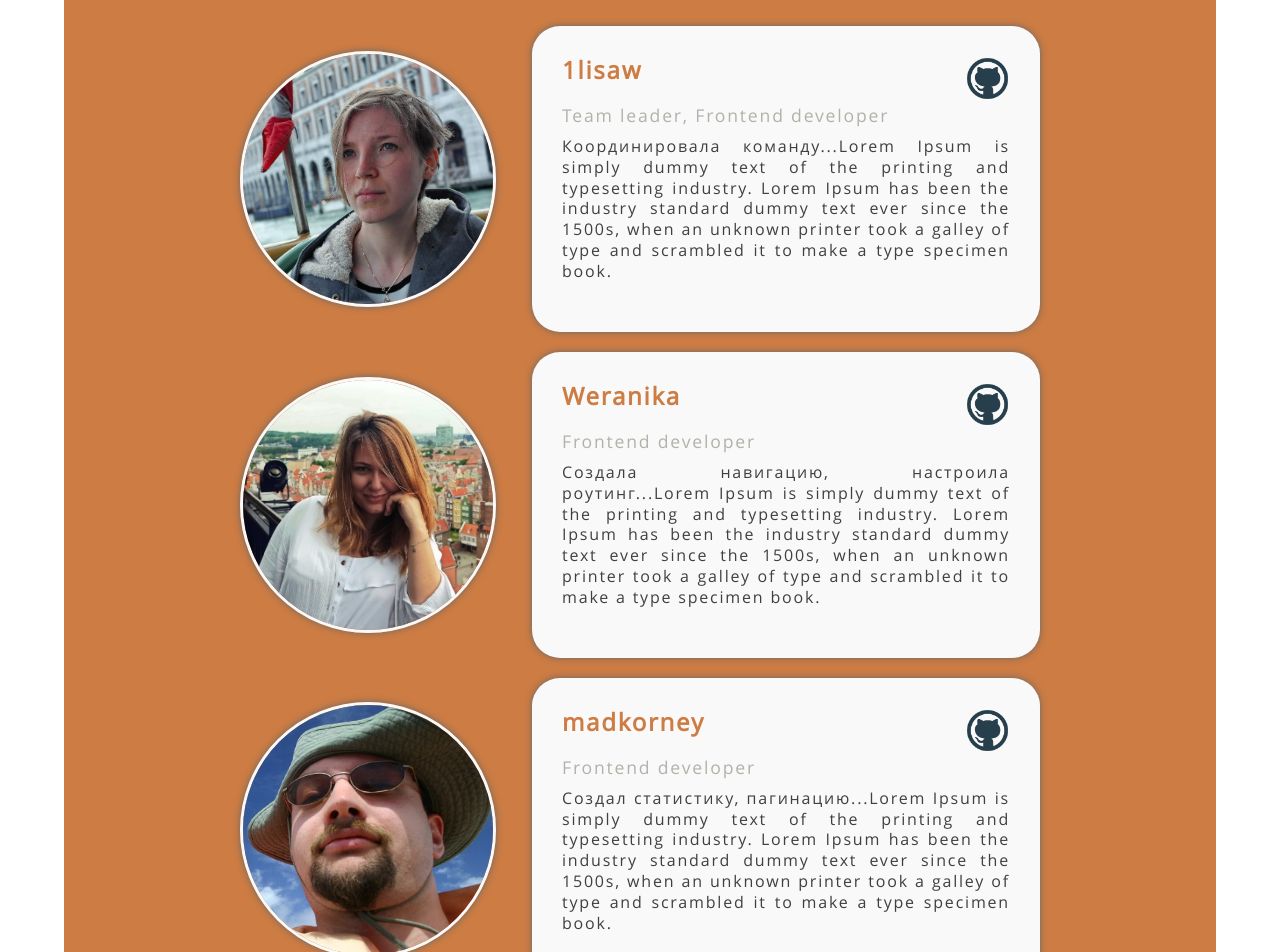
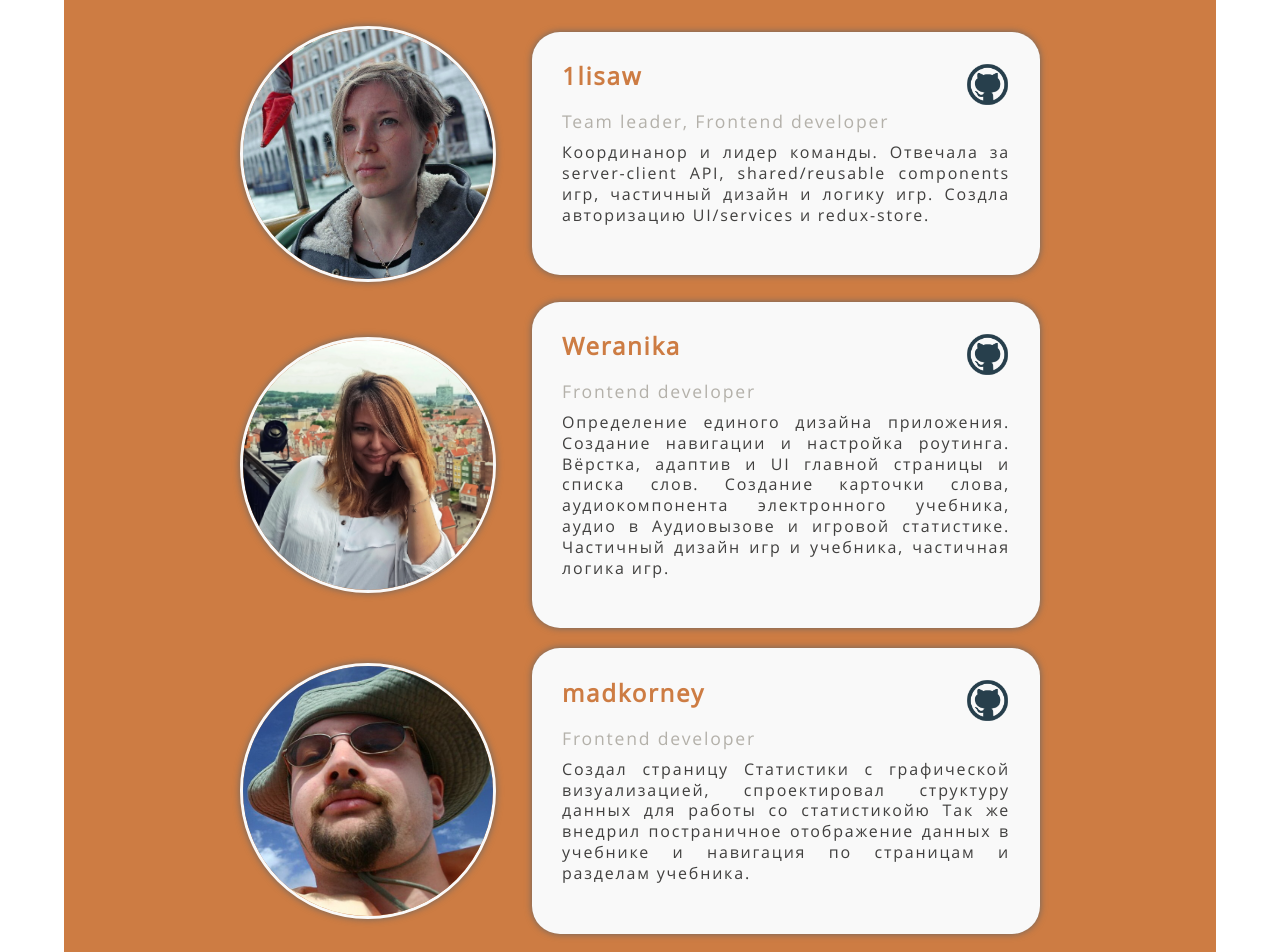
Before and after one commit to 1LisaW/rslang, a React (Create React App) app: page / in a window 1280 px wide. Shown: the part 2600-3552 px from the top of the page. Built offline with nearby package versions, Linux system fonts and the light colour scheme; no server answers.

Commit message:
feat: add info about our team

```diff
--- a/src/components/OurTeam/ourTeam.tsx
+++ b/src/components/OurTeam/ourTeam.tsx
@@ -35,11 +35,9 @@ function OurTeam() {
           </div>
           <h5 className="person__subtitle">Team leader, Frontend developer</h5>
           <p className="person__info">
-            Координировала команду...Lorem Ipsum is simply dummy
-            text of the printing and typesetting industry. Lorem
-            Ipsum has been the industry standard dummy text ever
-            since the 1500s, when an unknown printer took a galley
-            of type and scrambled it to make a type specimen book.
+            Координанор и лидер команды. Отвечала за server-client API,
+            shared/reusable components игр, частичный дизайн и логику игр.
+            Создла авторизацию UI/services и redux-store.
           </p>
         </div>
       </article>
@@ -70,11 +68,10 @@ function OurTeam() {
           </div>
           <h5 className="person__subtitle">Frontend developer</h5>
           <p className="person__info">
-            Создала навигацию, настроила роутинг...Lorem Ipsum is
-            simply dummy text of the printing and typesetting industry.
-            Lorem Ipsum has been the industry standard dummy text ever
-            since the 1500s, when an unknown printer took a galley of type
-            and scrambled it to make a type specimen book.
+            Определение единого дизайна приложения. Создание навигации и настройка роутинга.
+            Вёрстка, адаптив и UI главной страницы и списка слов. Создание карточки слова,
+            аудиокомпонента электронного учебника, аудио в Аудиовызове и игровой статистике.
+            Частичный дизайн игр и учебника, частичная логика игр.
           </p>
         </div>
       </article>
@@ -105,11 +102,10 @@ function OurTeam() {
           </div>
           <h5 className="person__subtitle">Frontend developer</h5>
           <p className="person__info">
-            Создал статистику, пагинацию...Lorem Ipsum is simply dummy
-            text of the printing and typesetting industry. Lorem Ipsum
-            has been the industry standard dummy text ever since the 1500s,
-            when an unknown printer took a galley of type and scrambled it to
-            make a type specimen book.
+            Создал страницу Статистики с графической визуализацией,
+            спроектировал структуру данных для работы со статистикойю
+            Так же внедрил постраничное отображение данных в учебнике
+            и навигация по страницам и разделам учебника.
           </p>
         </div>
       </article>
```
